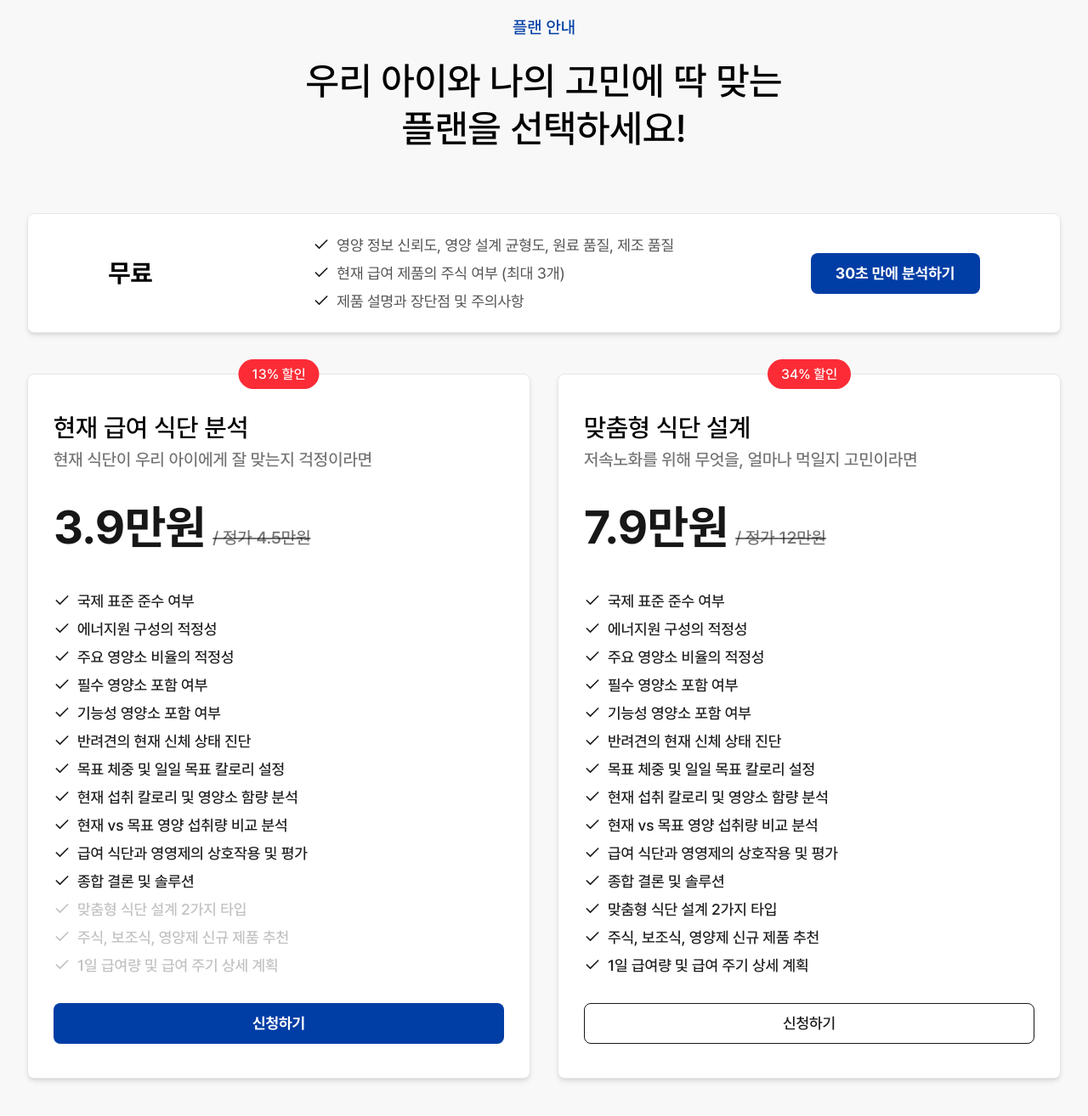
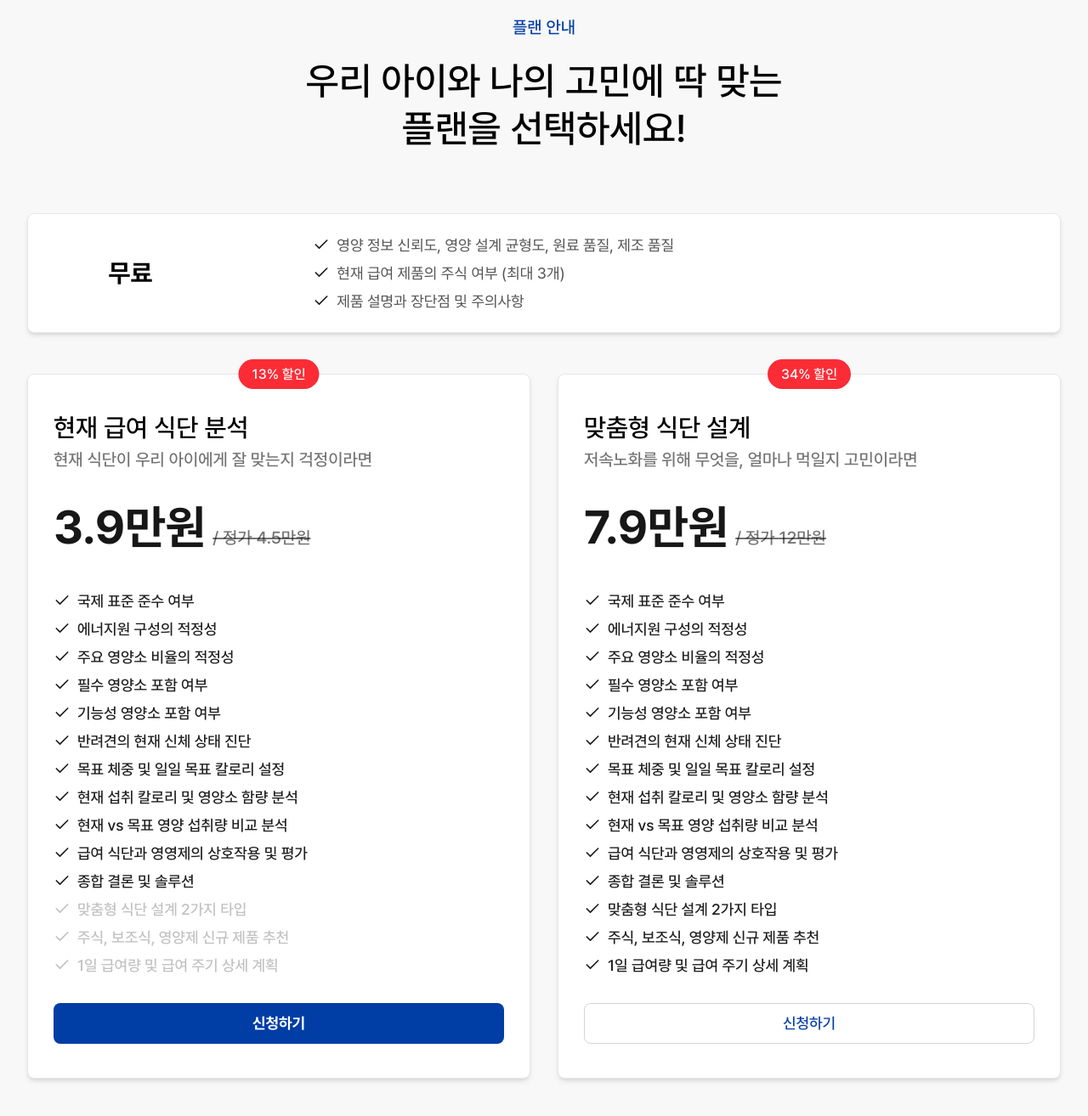
Before and after one commit to SeokHoChoi/test-jelly-univ-fe, a Next.js app: page /home in a window 1280 px wide. Shown: the part 2242-3556 px from the top of the page at 85% size. Built offline with nearby package versions, Linux system fonts and the light colour scheme.

Commit message:
feat: 홈 페이지 > 신청하기 버튼 UI 조정

```diff
--- a/src/components/home/PlanSection.tsx
+++ b/src/components/home/PlanSection.tsx
@@ -99,7 +99,7 @@ const PlanSection = () => {
             <div className="shrink-0 w-full md:w-auto">
               <Link
                 href="/product-analysis"
-                className="inline-flex items-center justify-center rounded-lg font-medium transition-colors focus-visible:outline-none focus-visible:ring-2 focus-visible:ring-ring focus-visible:ring-offset-2 disabled:opacity-50 disabled:pointer-events-none active:scale-95 bg-[#003DA5] text-white !font-bold hover:bg-[#002A7A] active:bg-[#001F5C] h-12 px-6 text-lg w-full md:w-[199px] whitespace-nowrap mx-auto md:mx-0"
+                className="inline-flex items-center justify-center rounded-lg font-medium transition-colors focus-visible:outline-none focus-visible:ring-2 focus-visible:ring-ring focus-visible:ring-offset-2 disabled:opacity-50 disabled:pointer-events-none active:scale-95 bg[#003DA5] text-white !font-bold hover:bg-[#002A7A] active:bg-[#001F5C] h-12 px-6 text-lg w-full md:w-[199px] whitespace-nowrap mx-auto md:mx-0"
               >
                 30초 만에 분석하기
               </Link>
@@ -171,11 +171,11 @@ const PlanSection = () => {
                   setSelectedPlan({ title: plan.title, price: plan.price });
                   setModalOpen(true);
                 }}
-                className={`inline-flex items-center justify-center rounded-lg font-medium transition-colors focus-visible:outline-none focus-visible:ring-2 focus-visible:ring-ring focus-visible:ring-offset-2 disabled:opacity-50 disabled:pointer-events-none active:scale-95 h-12 px-6 text-lg w-full ${index === 0
+                className={`inline-flex items-center justify-center rounded-lg font-medium transition-colors focus-visible:outline-none focus-visible:ring-2 focus-visible:ring-[#003DA5]/30 focus-visible:ring-offset-2 disabled:opacity-50 disabled:pointer-events-none active:scale-95 h-12 px-6 text-lg w-full ${index === 0
                   ? 'bg-[#003DA5] text-white !font-bold hover:bg-[#002A7A] active:bg-[#001F5C] mx-auto'
                   : plan.buttonVariant === 'primary'
                     ? 'bg-brand-blue text-white hover:bg-brand-blue-dark active:bg-brand-blue-dark'
-                    : 'border border-brand-blue text-brand-blue hover:bg-brand-blue hover:text-white active:bg-brand-blue active:text-white'
+                    : 'border border-gray-300 text-[#003DA5] hover:bg-gray-50 active:bg-gray-100'
                   }`}
               >
                 {plan.buttonText}
```
